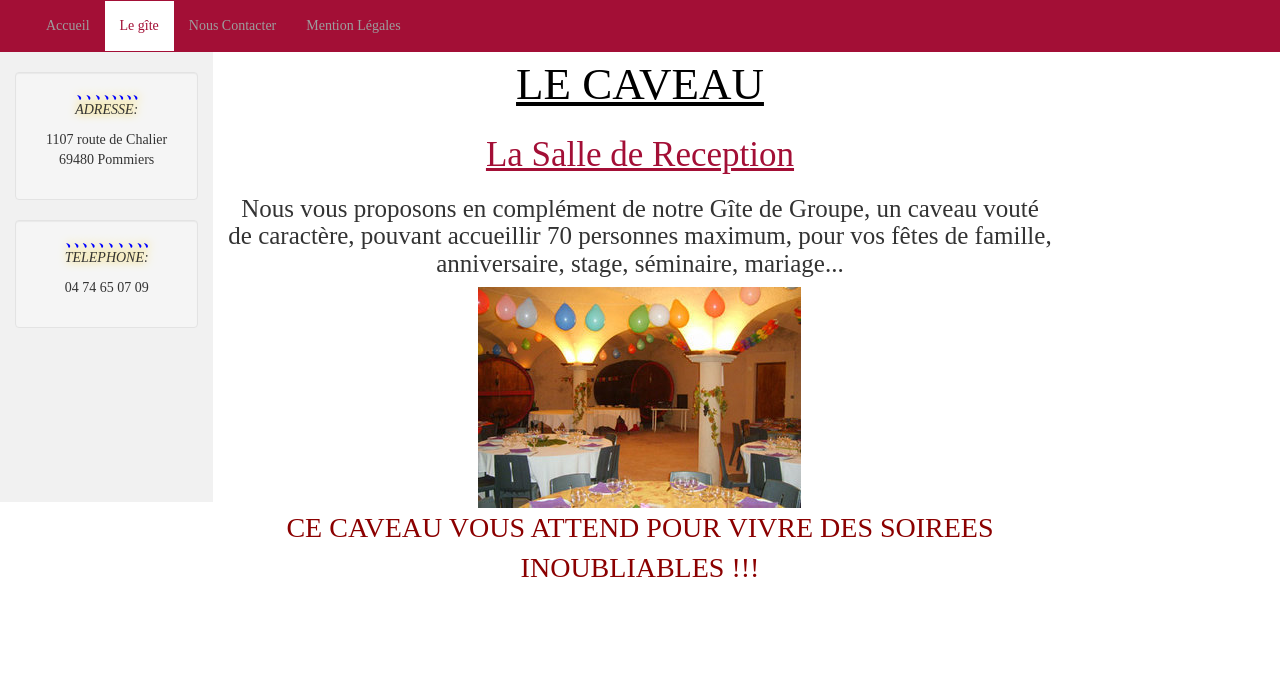
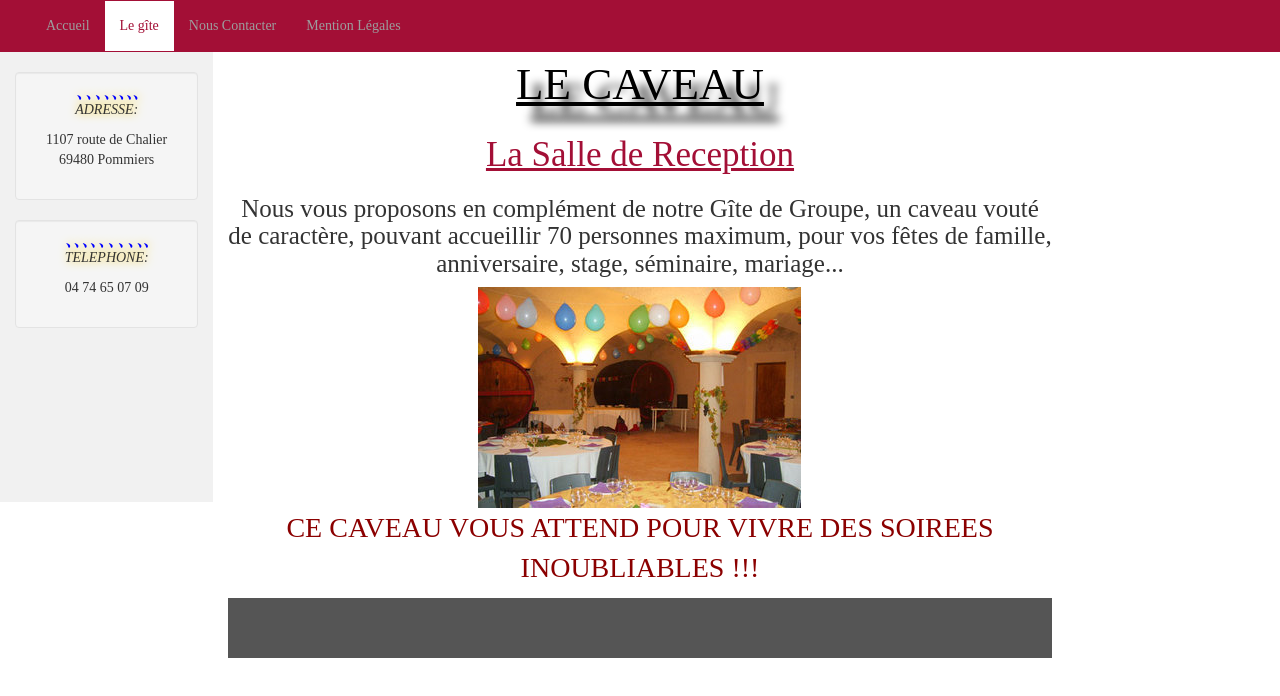
Before and after one commit to manon-mc/teambrunon, a plain HTML site: page HTML5Application/html/caveau.html in a window 1280 px wide. Drawn offline with nearby package versions, Linux system fonts and the light colour scheme.

Commit message:
ca se finalise

```diff
--- a/HTML5Application/css/style2.css
+++ b/HTML5Application/css/style2.css
@@ -44,22 +44,26 @@ em {
   text-decoration-color: black;
   color: black;
   font-size: 45px;
+  text-shadow: 15px 15px 10px;
 }
 q::after{
   content: "*";
 }
+
 .text { /*notre gîte est... */
     font-size: 25px;
 }
 .text2 { /*rez de chaussee */
     font-size: 20px;
     color: #a30f36;
+
 }
 .text1{ /*l'espace de vie */
     font-size: 35px;
     text-decoration: underline;
     text-decoration-color: #a30f36;
     color: #a30f36;
+
 }
 .text3{ /*CUISINE ET FORMULE REPAS */
     font-size: 18px;
@@ -150,9 +154,9 @@ q::after{
 footer {
   background-color: #555;
   color: white;
-  padding: 15px;
+  padding: 30px;
+  text-align:center
 }
-
 
 @media screen and (max-width: 767px) {
   .sidenav {
--- a/HTML5Application/html/caveau.html
+++ b/HTML5Application/html/caveau.html
@@ -63,3 +63,8 @@
                   <p class='text4'> CE CAVEAU VOUS ATTEND POUR VIVRE DES SOIREES INOUBLIABLES !!!<p>
 
               </div>
+  <footer>
+	<div>
+
+	</div><!-- .centercolumn -->
+</footer>
```
Also changed, not shown: HTML5Application/html/conditions.html (+5 -0 lines), HTML5Application/html/etage.html (+5 -0 lines), HTML5Application/html/rez-de-chaussee.html (+3 -1 lines).
